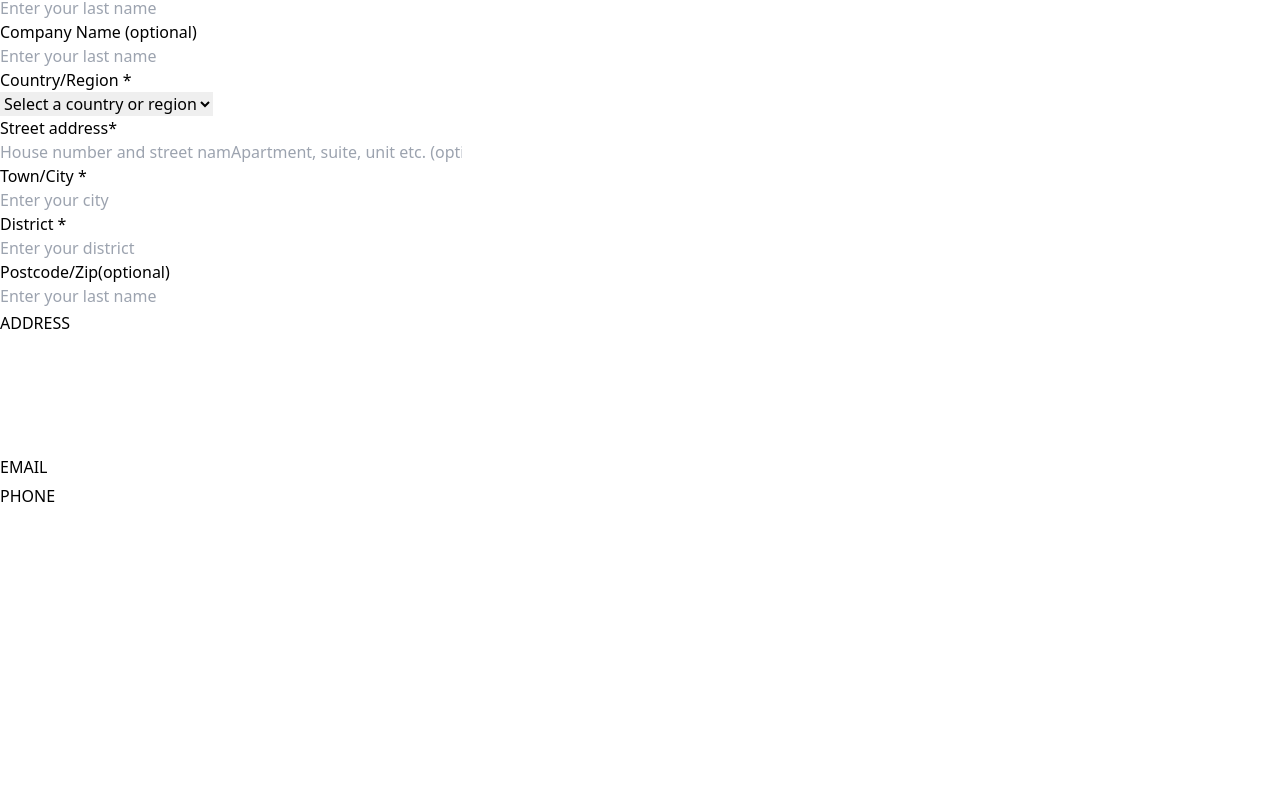
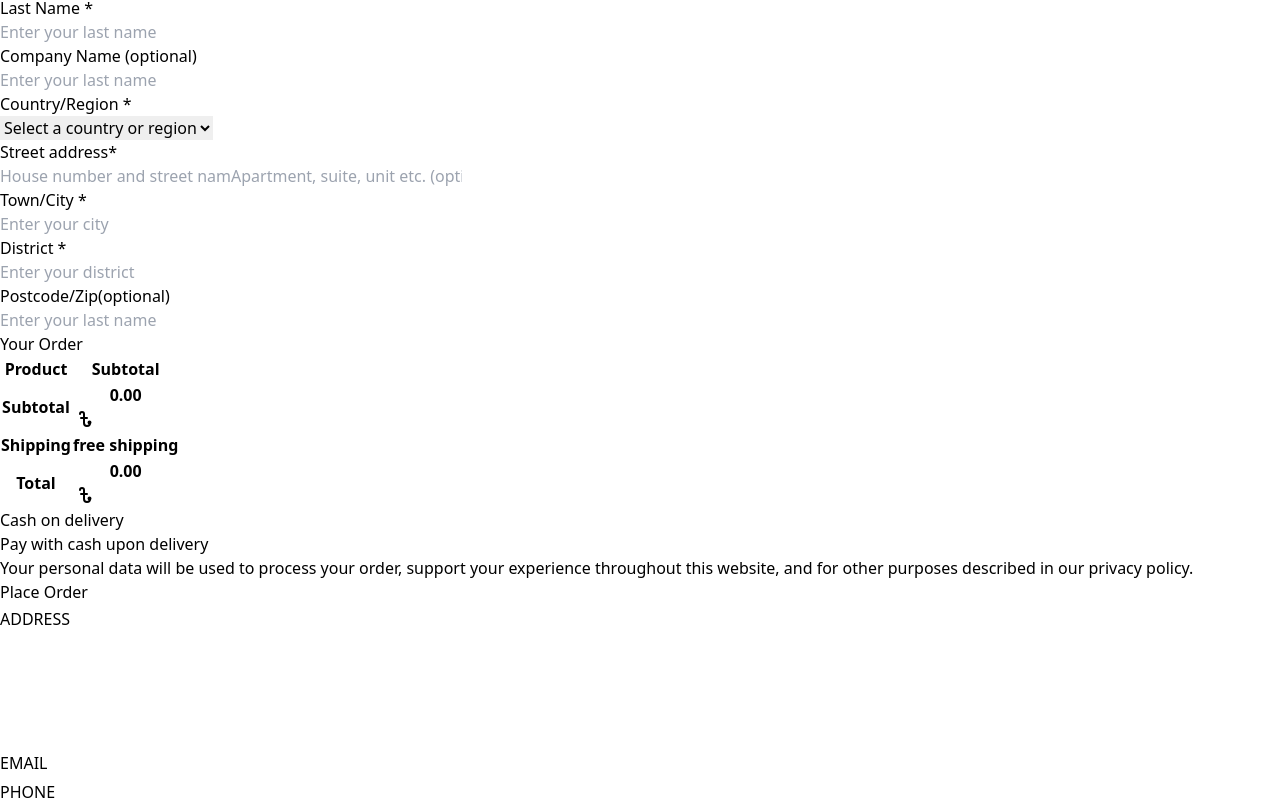
Before and after one commit to showkotus/best-one, a React (Vite) app: page /checkout in a window 1280 px wide. Shown: the part 1315-2116 px from the top of the page. Before the commit the page ends 1825 px from the top, so only its background shows below. Built offline with nearby package versions, Linux system fonts and the light colour scheme.

Commit message:
checkout page design done

```diff
--- a/src/pages/Checkout/Checkout.jsx
+++ b/src/pages/Checkout/Checkout.jsx
@@ -1,20 +1,27 @@
 import React, { useContext, useState } from 'react';
 import { CartContext } from '../../context/CartContextProvider';
-
+import { TbCurrencyTaka } from 'react-icons/tb'
 const Checkout = () => {
-    const { countries } = useContext(CartContext)
+    const { countries, cart } = useContext(CartContext)
     const [isDifferentAdrs, setIsDifferentAdrs] = useState(false)
+    let subTotalPrice = 0
+    cart.forEach(prod => {
+        subTotalPrice += prod.subtotal
+    })
+    const handleFromSubmit = event =>{
+        console.log(event.target.value)
+    }
     return (
         <div className='mt-20 md:mt-36 p-4'>
             <h1 className='font-bold text-2xl uppercase text-center text-[#0BA13B] mb-4'>Checkout</h1>
             <div className='grid gap-6 grid-cols-1 md:grid-cols-2'>
                 <div>
                     <h3 className='font-semibold text-2xl'>Billing details</h3>
-                    <from>
+                    <from onBlur={handleFromSubmit}>
                         <div className='mb-3'>
                             <label htmlFor="firstname" className='font-semibold text-gray-500'>First Name <span className='text-red-600 font-bold text-xl'>*</span> </label>
                             <br />
-                            <input type="text" placeholder='Enter your first name' id='firstname' className='p-4 bg-gray-200 outline-none text-gray-600 font-semibold w-4/5' required />
+                            <input name='firstname' type="text" placeholder='Enter your first name' id='firstname' className='p-4 bg-gray-200 outline-none text-gray-600 font-semibold w-4/5' required />
                         </div>
                         <div className='mb-3'>
                             <label htmlFor="lastname" className='font-semibold text-gray-500'>Last Name <span className='text-red-600 font-bold text-xl'>*</span> </label>
@@ -27,9 +34,9 @@ const Checkout = () => {
                             <input type="text" placeholder='Enter your last name' id='com_name' className='p-4 bg-gray-200 outline-none text-gray-600 font-semibold w-4/5' />
                         </div>
                         <div className='mb-3'>
-                            <label htmlFor="com_name" className='font-semibold text-gray-500'>Country/Region <span className='text-red-600 font-bold text-xl'>*</span></label>
+                            <label htmlFor="country" className='font-semibold text-gray-500'>Country/Region <span className='text-red-600 font-bold text-xl'>*</span></label>
                             <br />
-                            <select className="select w-4/5 bg-gray-200 rounded-none">
+                            <select id='country' className="select w-4/5 bg-gray-200 rounded-none">
                                 <option disabled selected>Select a country or region</option>
                                 {
                                     countries.map((country, index) => <option key={index}>{country.name}</option>)
@@ -37,63 +44,64 @@ const Checkout = () => {
                             </select>
                         </div>
                         <div className='mb-3'>
-                            <label htmlFor="lastname" className='font-semibold text-gray-500'>Street address<span className='text-red-600 font-bold text-xl'>*</span> </label>
+                            <label htmlFor="add" className='font-semibold text-gray-500'>Street address<span className='text-red-600 font-bold text-xl'>*</span> </label>
                             <br />
-                            <input type="text" placeholder='House number and street name' id='lastname' className='p-4 bg-gray-200 outline-none text-gray-600 font-semibold w-4/5' required />
-                            <input type="text" placeholder='Apartment, suite, unit etc. (optional)' id='lastname' className='p-4 bg-gray-200 outline-none text-gray-600 font-semibold w-4/5 mt-2' required />
+                            <input type="text" placeholder='House number and street name' id='add' className='p-4 bg-gray-200 outline-none text-gray-600 font-semibold w-4/5' required />
+                            <input type="text" placeholder='Apartment, suite, unit etc. (optional)' className='p-4 bg-gray-200 outline-none text-gray-600 font-semibold w-4/5 mt-2' required />
                         </div>
                         <div className='mb-3'>
-                            <label htmlFor="lastname" className='font-semibold text-gray-500'>Town/City <span className='text-red-600 font-bold text-xl'>*</span> </label>
+                            <label htmlFor="town" className='font-semibold text-gray-500'>Town/City <span className='text-red-600 font-bold text-xl'>*</span> </label>
                             <br />
-                            <input type="text" placeholder='Enter your city' id='lastname' className='p-4 bg-gray-200 outline-none text-gray-600 font-semibold w-4/5' required />
+                            <input type="text" placeholder='Enter your city' id='town' className='p-4 bg-gray-200 outline-none text-gray-600 font-semibold w-4/5' required />
                         </div>
                         <div className='mb-3'>
-                            <label htmlFor="lastname" className='font-semibold text-gray-500'>District <span className='text-red-600 font-bold text-xl'>*</span> </label>
+                            <label htmlFor="district" className='font-semibold text-gray-500'>District <span className='text-red-600 font-bold text-xl'>*</span> </label>
                             <br />
-                            <input type="text" placeholder='Enter your district' id='lastname' className='p-4 bg-gray-200 outline-none text-gray-600 font-semibold w-4/5' required />
+                            <input type="text" placeholder='Enter your district' id='district' className='p-4 bg-gray-200 outline-none text-gray-600 font-semibold w-4/5' required />
                         </div>
                         <div className='mb-3'>
-                            <label htmlFor="com_name" className='font-semibold text-gray-500'>Postcode/Zip(optional) </label>
+                            <label htmlFor="zip" className='font-semibold text-gray-500'>Postcode/Zip(optional) </label>
                             <br />
-                            <input type="text" placeholder='Enter your last name' id='com_name' className='p-4 bg-gray-200 outline-none text-gray-600 font-semibold w-4/5' />
+                            <input type="text" placeholder='Enter your last name' id='zip' className='p-4 bg-gray-200 outline-none text-gray-600 font-semibold w-4/5' />
                         </div>
                         <div className='mb-3'>
-                            <label htmlFor="lastname" className='font-semibold text-gray-500'>Phone <span className='text-red-600 font-bold text-xl'>*</span> </label>
+                            <label htmlFor="phone" className='font-semibold text-gray-500'>Phone <span className='text-red-600 font-bold text-xl'>*</span> </label>
                             <br />
-                            <input type="text" placeholder='Enter your phone number' id='lastname' className='p-4 bg-gray-200 outline-none text-gray-600 font-semibold w-4/5' required />
+                            <input type="text" placeholder='Enter your phone number' id='phone' className='p-4 bg-gray-200 outline-none text-gray-600 font-semibold w-4/5' required />
                         </div>
                         <div className='mb-3'>
-                            <label htmlFor="lastname" className='font-semibold text-gray-500'>Email <span className='text-red-600 font-bold text-xl'>*</span> </label>
+                            <label htmlFor="email" className='font-semibold text-gray-500'>Email <span className='text-red-600 font-bold text-xl'>*</span> </label>
                             <br />
-                            <input type="text" placeholder='Enter your email' id='lastname' className='p-4 bg-gray-200 outline-none text-gray-600 font-semibold w-4/5' required />
+                            <input type="text" placeholder='Enter your email' id='email' className='p-4 bg-gray-200 outline-none text-gray-600 font-semibold w-4/5' required />
                         </div>
+                        <button></button>
                     </from>
                 </div>
                 <div>
                     <div className='flex items-center'>
-                        <input type="checkbox" className="checkbox mr-2" onClick={() => setIsDifferentAdrs(!isDifferentAdrs)}/>
+                        <input type="checkbox" className="checkbox mr-2" onClick={() => setIsDifferentAdrs(!isDifferentAdrs)} />
                         <h3 className='font-semibold text-2xl'>Ship to a different address?</h3>
                     </div>
-                    <from className={`${isDifferentAdrs ? '':'hidden'}`}>
+                    <from className={`${isDifferentAdrs ? '' : 'hidden'}`}>
                         <div className='mb-3'>
-                            <label htmlFor="firstname" className='font-semibold text-gray-500'>First Name <span className='text-red-600 font-bold text-xl'>*</span> </label>
+                            <label htmlFor="firstname_up" className='font-semibold text-gray-500'>First Name <span className='text-red-600 font-bold text-xl'>*</span> </label>
                             <br />
-                            <input type="text" placeholder='Enter your first name' id='firstname' className='p-4 bg-gray-200 outline-none text-gray-600 font-semibold w-4/5' required />
+                            <input type="text" placeholder='Enter your first name' id='firstname_up' className='p-4 bg-gray-200 outline-none text-gray-600 font-semibold w-4/5' required />
                         </div>
                         <div className='mb-3'>
-                            <label htmlFor="lastname" className='font-semibold text-gray-500'>Last Name <span className='text-red-600 font-bold text-xl'>*</span> </label>
+                            <label htmlFor="lastname_up" className='font-semibold text-gray-500'>Last Name <span className='text-red-600 font-bold text-xl'>*</span> </label>
                             <br />
-                            <input type="text" placeholder='Enter your last name' id='lastname' className='p-4 bg-gray-200 outline-none text-gray-600 font-semibold w-4/5' required />
+                            <input type="text" placeholder='Enter your last name' id='lastname_up' className='p-4 bg-gray-200 outline-none text-gray-600 font-semibold w-4/5' required />
                         </div>
                         <div className='mb-3'>
-                            <label htmlFor="com_name" className='font-semibold text-gray-500'>Company Name (optional) </label>
+                            <label htmlFor="com_name_up" className='font-semibold text-gray-500'>Company Name (optional) </label>
                             <br />
-                            <input type="text" placeholder='Enter your last name' id='com_name' className='p-4 bg-gray-200 outline-none text-gray-600 font-semibold w-4/5' />
+                            <input type="text" placeholder='Enter your last name' id='com_name_up' className='p-4 bg-gray-200 outline-none text-gray-600 font-semibold w-4/5' />
                         </div>
                         <div className='mb-3'>
-                            <label htmlFor="com_name" className='font-semibold text-gray-500'>Country/Region <span className='text-red-600 font-bold text-xl'>*</span></label>
+                            <label htmlFor="country_up" className='font-semibold text-gray-500'>Country/Region <span className='text-red-600 font-bold text-xl'>*</span></label>
                             <br />
-                            <select className="select w-4/5 bg-gray-200 rounded-none">
+                            <select id='country_up' className="select w-4/5 bg-gray-200 rounded-none">
                                 <option disabled selected>Select a country or region</option>
                                 {
                                     countries.map((country, index) => <option key={index}>{country.name}</option>)
@@ -101,28 +109,70 @@ const Checkout = () => {
                             </select>
                         </div>
                         <div className='mb-3'>
-                            <label htmlFor="lastname" className='font-semibold text-gray-500'>Street address<span className='text-red-600 font-bold text-xl'>*</span> </label>
+                            <label htmlFor="addr" className='font-semibold text-gray-500'>Street address<span className='text-red-600 font-bold text-xl'>*</span> </label>
                             <br />
-                            <input type="text" placeholder='House number and street name' id='lastname' className='p-4 bg-gray-200 outline-none text-gray-600 font-semibold w-4/5' required />
-                            <input type="text" placeholder='Apartment, suite, unit etc. (optional)' id='lastname' className='p-4 bg-gray-200 outline-none text-gray-600 font-semibold w-4/5 mt-2' required />
+                            <input type="text" placeholder='House number and street name' id='addr' className='p-4 bg-gray-200 outline-none text-gray-600 font-semibold w-4/5' required />
+                            <input type="text" placeholder='Apartment, suite, unit etc. (optional)' className='p-4 bg-gray-200 outline-none text-gray-600 font-semibold w-4/5 mt-2' required />
                         </div>
                         <div className='mb-3'>
-                            <label htmlFor="lastname" className='font-semibold text-gray-500'>Town/City <span className='text-red-600 font-bold text-xl'>*</span> </label>
+                            <label htmlFor="town_up" className='font-semibold text-gray-500'>Town/City <span className='text-red-600 font-bold text-xl'>*</span> </label>
                             <br />
-                            <input type="text" placeholder='Enter your city' id='lastname' className='p-4 bg-gray-200 outline-none text-gray-600 font-semibold w-4/5' required />
+                            <input type="text" placeholder='Enter your city' id='town_up' className='p-4 bg-gray-200 outline-none text-gray-600 font-semibold w-4/5' required />
                         </div>
                         <div className='mb-3'>
-                            <label htmlFor="lastname" className='font-semibold text-gray-500'>District <span className='text-red-600 font-bold text-xl'>*</span> </label>
+                            <label htmlFor="district_up" className='font-semibold text-gray-500'>District <span className='text-red-600 font-bold text-xl'>*</span> </label>
                             <br />
-                            <input type="text" placeholder='Enter your district' id='lastname' className='p-4 bg-gray-200 outline-none text-gray-600 font-semibold w-4/5' required />
+                            <input type="text" placeholder='Enter your district' id='district_up' className='p-4 bg-gray-200 outline-none text-gray-600 font-semibold w-4/5' required />
                         </div>
                         <div className='mb-3'>
-                            <label htmlFor="com_name" className='font-semibold text-gray-500'>Postcode/Zip(optional) </label>
+                            <label htmlFor="zip_up" className='font-semibold text-gray-500'>Postcode/Zip(optional) </label>
                             <br />
-                            <input type="text" placeholder='Enter your last name' id='com_name' className='p-4 bg-gray-200 outline-none text-gray-600 font-semibold w-4/5' />
+                            <input type="text" placeholder='Enter your last name' id='zip_up' className='p-4 bg-gray-200 outline-none text-gray-600 font-semibold w-4/5' />
                         </div>
                     </from>
                 </div>
+            </div>
+            <div className='my-3'>
+                <h1 className='font-bold text-xl uppercase text-center text-[#0BA13B] mb-4'>Your Order</h1>
+                {
+                    <div className="overflow-x-auto">
+                        <table className="table w-full">
+                            <thead>
+                                <tr>
+                                    <th className='bg-[#0BA13B] text-white'>Product</th>
+                                    <th className='bg-[#0BA13B] text-white'>Subtotal</th>
+                                </tr>
+                            </thead>
+                            <tbody>
+                                {
+                                    cart.length > 0 &&
+                                    cart.map((cartPro, index) => <tr key={index}>
+                                        <td>{cartPro.name} ({cartPro.measure}kg * {cartPro.quantity})</td>
+                                        <td>{cartPro.subtotal}.00 <TbCurrencyTaka className='inline' size={24} /></td>
+                                    </tr>)
+                                }
+                                <tr>
+                                    <th>Subtotal</th>
+                                    <th>{subTotalPrice}.00 <TbCurrencyTaka className='inline' size={24} /></th>
+                                </tr>
+                                <tr>
+                                    <th>Shipping</th>
+                                    <th>free shipping</th>
+                                </tr>
+                                <tr>
+                                    <th>Total</th>
+                                    <th>{subTotalPrice}.00 <TbCurrencyTaka className='inline' size={24} /></th>
+                                </tr>
+                            </tbody>
+                        </table>
+                    </div>
+                }
+            </div>
+            <div className='py-20 px-8 bg-gray-200 shadow rounded'>
+                <p className='text-gray-500'>Cash on delivery</p>
+                <p className='my-3'>Pay with cash upon delivery</p>
+                <p className='text-gray-500'>Your personal data will be used to process your order, support your experience throughout this website, and for other purposes described in our privacy policy.</p>
+                <button className='px-8 py-4 font-semibold text-xl border-2 border-[#0BA13B] mt-2 hover:text-[#0BA13B] hover:bg-gray-100 hover:border-gray-100 mx-auto block'>Place Order</button>
             </div>
         </div>
     );
```
